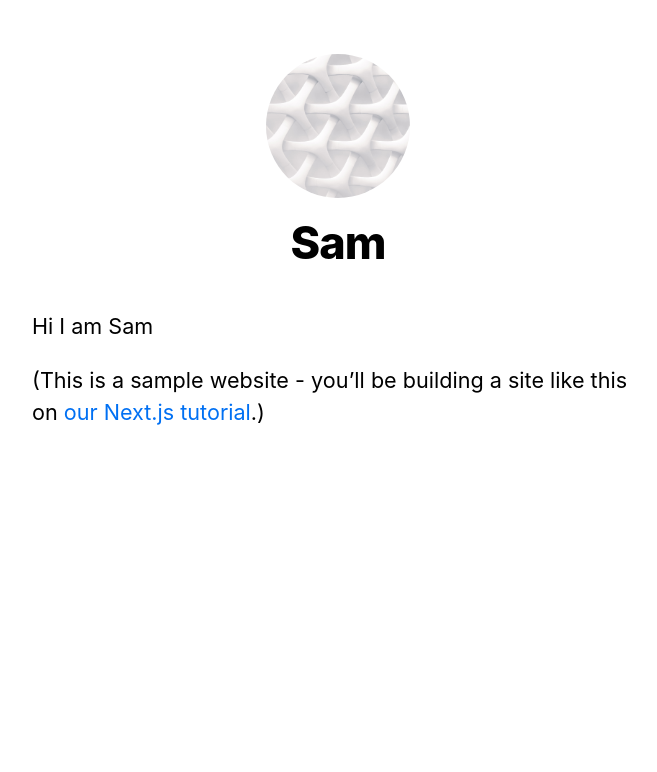
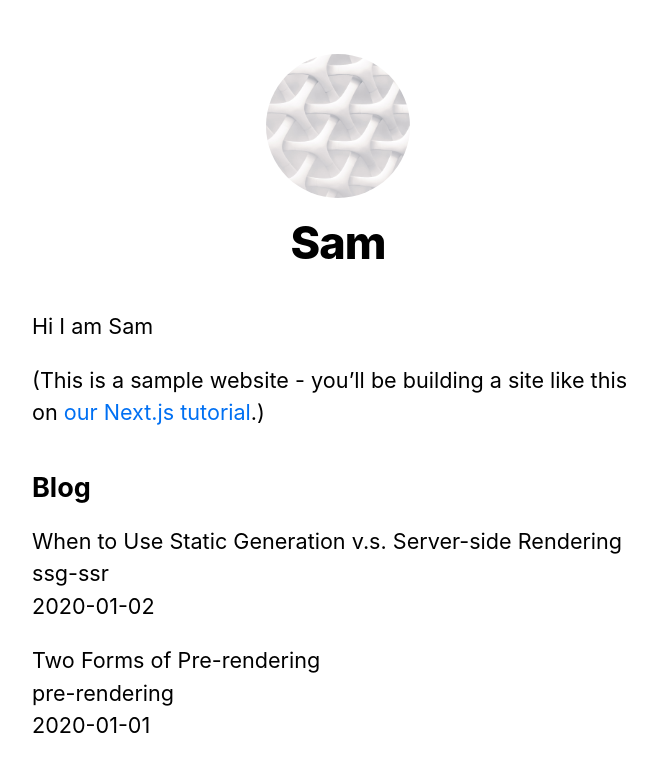
Before and after one commit to samhwang/test-nextjs-app-ghpages, a Next.js app: page / in a window 1280 px wide. Shown: the top 772 px of the page, without its empty margins (302-959 px from the left). Built offline with nearby package versions, Linux system fonts and the light colour scheme.

Commit message:
Add getStaticProps function to parse markdown files into index page

```diff
--- a/pages/index.js
+++ b/pages/index.js
@@ -1,8 +1,14 @@
 import Head from 'next/head'
+import { getSortedPostsData } from '../lib/posts'
 import Layout, { siteTitle } from '../components/layout'
 import utilStyles from '../styles/utils.module.css'
 
-export default function Home() {
+export async function getStaticProps() {
+  const allPostsData = getSortedPostsData()
+  return { props: { allPostsData } }
+}
+
+export default function Home({ allPostsData }) {
   return (
     <Layout home>
       <Head>
@@ -15,6 +21,21 @@
           <a href="https://nextjs.org/learn">our Next.js tutorial</a>.)
         </p>
       </section>
+
+      <section className={`${utilStyles.headingMd} ${utilStyles.padding1px}`}>
+        <h2 className={utilStyles.headingLg}>Blog</h2>
+        <ul className={utilStyles.list}>
+          {allPostsData.map(({ id, date, title }) => (
+            <li className={utilStyles.listItem} key={id}>
+              {title}
+              <br />
+              {id}
+              <br />
+              {date}
+            </li>
+          ))}
+        </ul>
+      </section>
     </Layout>
   )
 }
```
